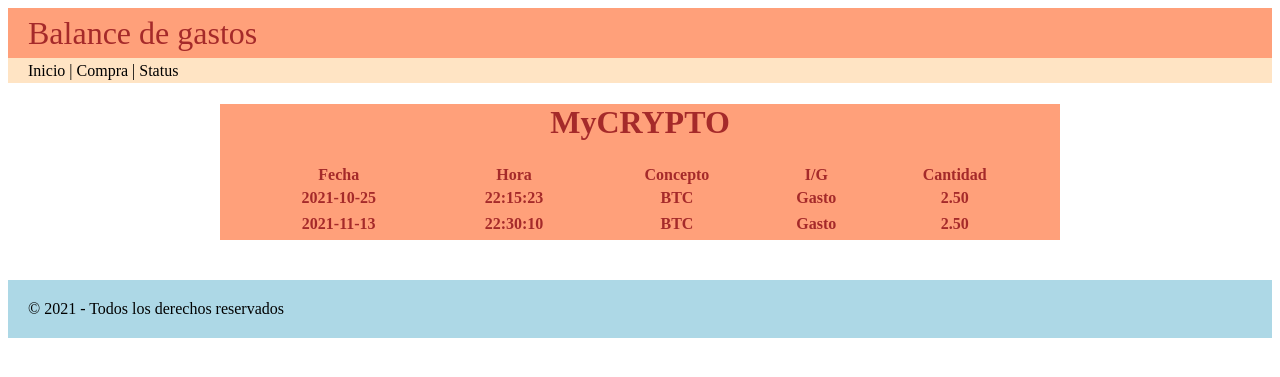
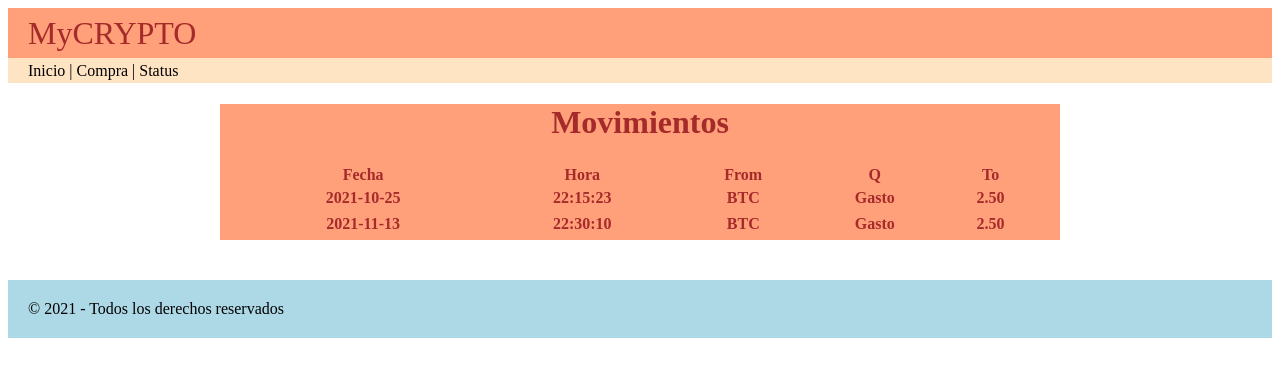
Before and after one commit to SheylaPDV/BZ9_flask, a Flask app: page / in a window 1280 px wide. Shown: the top 377 px of the page. Run offline with Flask 2, Linux system fonts and the light colour scheme.

Commit message:
cambio datos

```diff
--- a/balance/data/movimientos.csv
+++ b/balance/data/movimientos.csv
@@ -1,3 +1,3 @@
-fecha,hora,concepto,ingreso_gasto,cantidad
+Fecha,Hora,From,Q,To
 2021-10-25,22:15:23,BTC,G,2.50
 2021-11-13,22:30:10,BTC,G,2.50
--- a/balance/modelo.py
+++ b/balance/modelo.py
@@ -9,15 +9,15 @@ class Movimiento():
         self.errores = []
         ahora = datetime.now()
         try:
-            self.fecha = date.fromisoformat(linea["fecha"])
-            if self.fecha.strftime("%Y%m%d") > ahora.strftime("%Y%m%d"):
+            self.Fecha = date.fromisoformat(linea["Fecha"])
+            if self.Fecha.strftime("%Y%m%d") > ahora.strftime("%Y%m%d"):
                 self.errores.append("La fecha no puede ser futura")
         except ValueError:
             self.errores.apend("Formato de fecha erroneo")
-        self.hora = linea["hora"]
-        self.concepto = linea["concepto"]
-        self.ingreso_gasto = linea["ingreso_gasto"]
-        self.cantidad = linea["cantidad"]
+        self.Hora = linea["Hora"]
+        self.From = linea["From"]
+        self.Q = linea["Q"]
+        self.To = linea["To"]
         pass
 
 class ListadoMovimientos():
--- a/balance/static/css/styles.css
+++ b/balance/static/css/styles.css
@@ -44,4 +44,5 @@ main {
 
 .titulo-tabla {
     border-bottom: solid 1px lightsalmon;
+
 }
--- a/balance/templates/inicio.html
+++ b/balance/templates/inicio.html
@@ -10,7 +10,7 @@
 </head>
 <body>
     <header class="encabezado">
-        Balance de gastos
+        MyCRYPTO
 
     </header>
     <nav>
@@ -18,29 +18,29 @@
     </nav>
 
     <main>
-        <h1> MyCRYPTO </h1>
+        <h1> Movimientos </h1>
         <table class="paper">
             <tr>
                 <th class="titulo-tabla">Fecha</th>
                 <th class="titulo-tabla">Hora</th>
-                <th class="titulo-tabla">Concepto</th>
-                <th class="titulo-tabla">I/G</th>
-                <th class="titulo-tabla">Cantidad</th>
+                <th class="titulo-tabla">From</th>
+                <th class="titulo-tabla">Q</th>
+                <th class="titulo-tabla">To</th>
              </tr>
 
             {% for mov in movs %}
             <tr>
-                <td>{{ mov.fecha }}</td>
-                <td>{{ mov.hora }}</td>
-                <td>{{ mov.concepto }}</td>
+                <td>{{ mov.Fecha }}</td>
+                <td>{{ mov.Hora }}</td>
+                <td>{{ mov.From }}</td>
                 <td>
-                    {% if mov.ingreso_gasto == 'I' %}
+                    {% if mov.Q == 'I' %}
                     Ingreso
                     {% else %}
                     Gasto
                     {% endif %}
                 </td>
-                <td>{{ mov.cantidad }}</td>
+                <td>{{ mov.To }}</td>
             </tr>
             <tr>
                 <td colspan="5"> {{ mov.errores }} </td>
```
